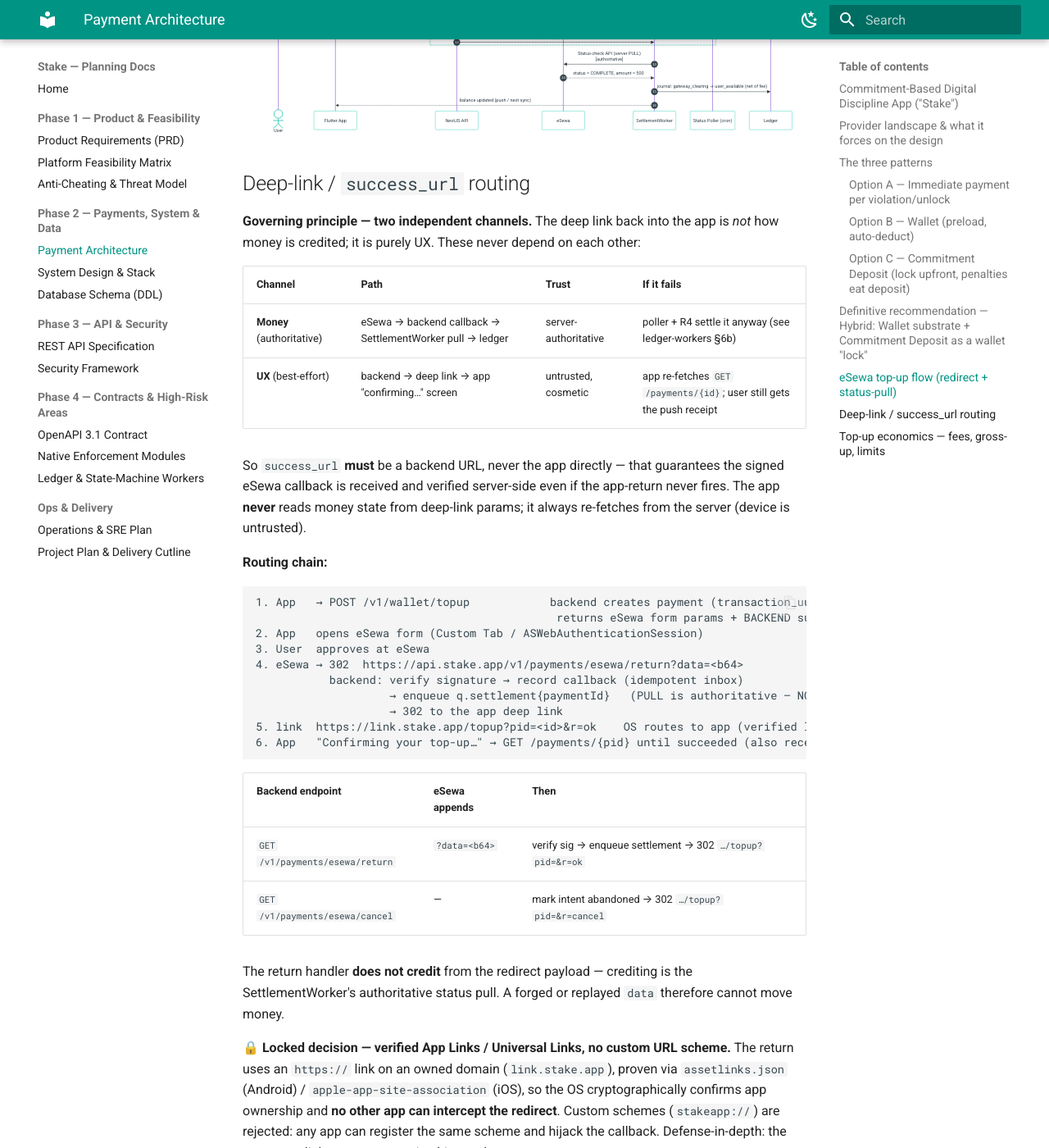
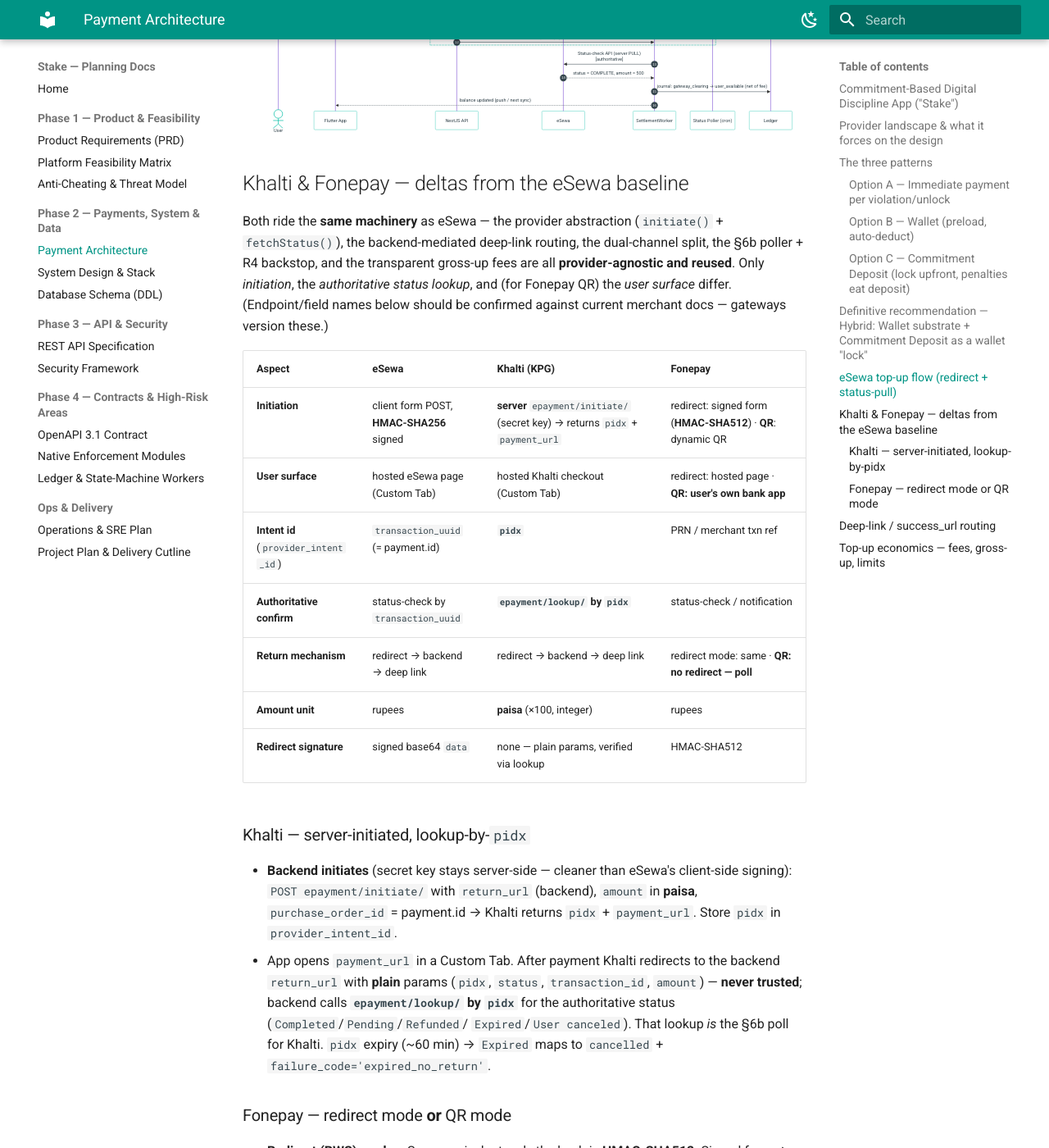
Before and after one commit to JEEVANRAWAL/stake-app-doc, an MkDocs documentation site: the page built from docs/payments/payment-architecture.md, in a window 1280 px wide and 1400 px high, scrolled down 3367 px. Shown: the whole window at 82% size. Built offline with MkDocs 1.6.1 and Material for MkDocs 9.7.7, drawn with Linux system fonts in a browser that asks for light colours; some of the changed text lies outside the part shown.

Commit message:
Add Khalti & Fonepay top-up deltas (server-initiate/pidx lookup; Fonepay QR + poll-primary)

````diff
--- a/docs/payments/payment-architecture.md
+++ b/docs/payments/payment-architecture.md
@@ -103,6 +103,75 @@
     SET->>L: journal: gateway_clearing → user_available (net of fee)
     SET-->>App: balance updated (push / next sync)
 ```
+
+## Khalti & Fonepay — deltas from the eSewa baseline
+
+Both ride the **same machinery** as eSewa — the provider abstraction (`initiate()` + `fetchStatus()`), the
+backend-mediated deep-link routing, the dual-channel split, the §6b poller + R4 backstop, and the
+transparent gross-up fees are all **provider-agnostic and reused**. Only *initiation*, the *authoritative
+status lookup*, and (for Fonepay QR) the *user surface* differ. (Endpoint/field names below should be
+confirmed against current merchant docs — gateways version these.)
+
+| Aspect | eSewa | Khalti (KPG) | Fonepay |
+|---|---|---|---|
+| **Initiation** | client form POST, **HMAC-SHA256** signed | **server** `epayment/initiate/` (secret key) → returns `pidx` + `payment_url` | redirect: signed form (**HMAC-SHA512**) · **QR**: dynamic QR |
+| **User surface** | hosted eSewa page (Custom Tab) | hosted Khalti checkout (Custom Tab) | redirect: hosted page · **QR: user's own bank app** |
+| **Intent id** (`provider_intent_id`) | `transaction_uuid` (= payment.id) | **`pidx`** | PRN / merchant txn ref |
+| **Authoritative confirm** | status-check by `transaction_uuid` | **`epayment/lookup/` by `pidx`** | status-check / notification |
+| **Return mechanism** | redirect → backend → deep link | redirect → backend → deep link | redirect mode: same · **QR: no redirect — poll** |
+| **Amount unit** | rupees | **paisa** (×100, integer) | rupees |
+| **Redirect signature** | signed base64 `data` | none — plain params, verified via lookup | HMAC-SHA512 |
+
+### Khalti — server-initiated, lookup-by-`pidx`
+- **Backend initiates** (secret key stays server-side — cleaner than eSewa's client-side signing): `POST
+  epayment/initiate/` with `return_url` (backend), `amount` in **paisa**, `purchase_order_id` = payment.id
+  → Khalti returns `pidx` + `payment_url`. Store `pidx` in `provider_intent_id`.
+- App opens `payment_url` in a Custom Tab. After payment Khalti redirects to the backend `return_url` with
+  **plain** params (`pidx`, `status`, `transaction_id`, `amount`) — **never trusted**; backend calls
+  **`epayment/lookup/` by `pidx`** for the authoritative status (`Completed`/`Pending`/`Refunded`/
+  `Expired`/`User canceled`). That lookup *is* the §6b poll for Khalti. `pidx` expiry (~60 min) → `Expired`
+  maps to `cancelled` + `failure_code='expired_no_return'`.
+
+### Fonepay — redirect mode **or** QR mode
+- **Redirect (RWS) mode:** eSewa-equivalent, only the hash is **HMAC-SHA512**. Signed form → hosted page →
+  signed redirect to backend → verify → status-check. Reuses everything unchanged.
+- **QR mode (the differentiator — inter-bank reach):** the app shows a Fonepay **dynamic QR**; the user
+  pays from **their own bank app** (any Fonepay-member bank). **There is no browser, no redirect, and no
+  deep link.** Confirmation arrives via Fonepay **server notification + status poll**, so here the **§6b
+  poller is the *primary* confirmation path, not a fallback.** The confirm screen polls
+  `GET /payments/{pid}` while the QR (short TTL) is displayed.
+
+```mermaid
+sequenceDiagram
+    autonumber
+    actor U as User
+    participant App as Flutter App
+    participant Bank as User's Bank App
+    participant API as NestJS API
+    participant FP as Fonepay
+    participant SET as SettlementWorker
+
+    App->>API: POST /v1/wallet/topup {provider: fonepay_qr}
+    API->>FP: request dynamic QR (PRN = payment.id)
+    FP-->>API: QR payload
+    API-->>App: show QR (short TTL)
+    U->>Bank: scan QR & approve (separate app)
+    Bank->>FP: pay
+    Note over API,FP: no redirect — confirmation is poll/notification
+    par Notification
+        FP-->>API: payment notification
+        API->>SET: enqueue settlement
+    and §6b poller (primary here)
+        API->>FP: status-check by PRN
+        FP-->>API: COMPLETE
+        API->>SET: enqueue settlement
+    end
+    SET->>API: journal gateway_clearing → user_available (net)
+    App->>API: GET /payments/{pid} (polling) → succeeded → show balance
+```
+
+**MVP routing:** eSewa + **Khalti redirect** are the simplest first pair (both hosted-page + lookup).
+**Fonepay QR** is a strong fast-follow for inter-bank reach but needs the QR/poll UX above.
 
 ## Deep-link / `success_url` routing
 
````
Also changed, not shown: docs/backend/ledger-workers.md (+5 -0 lines).
